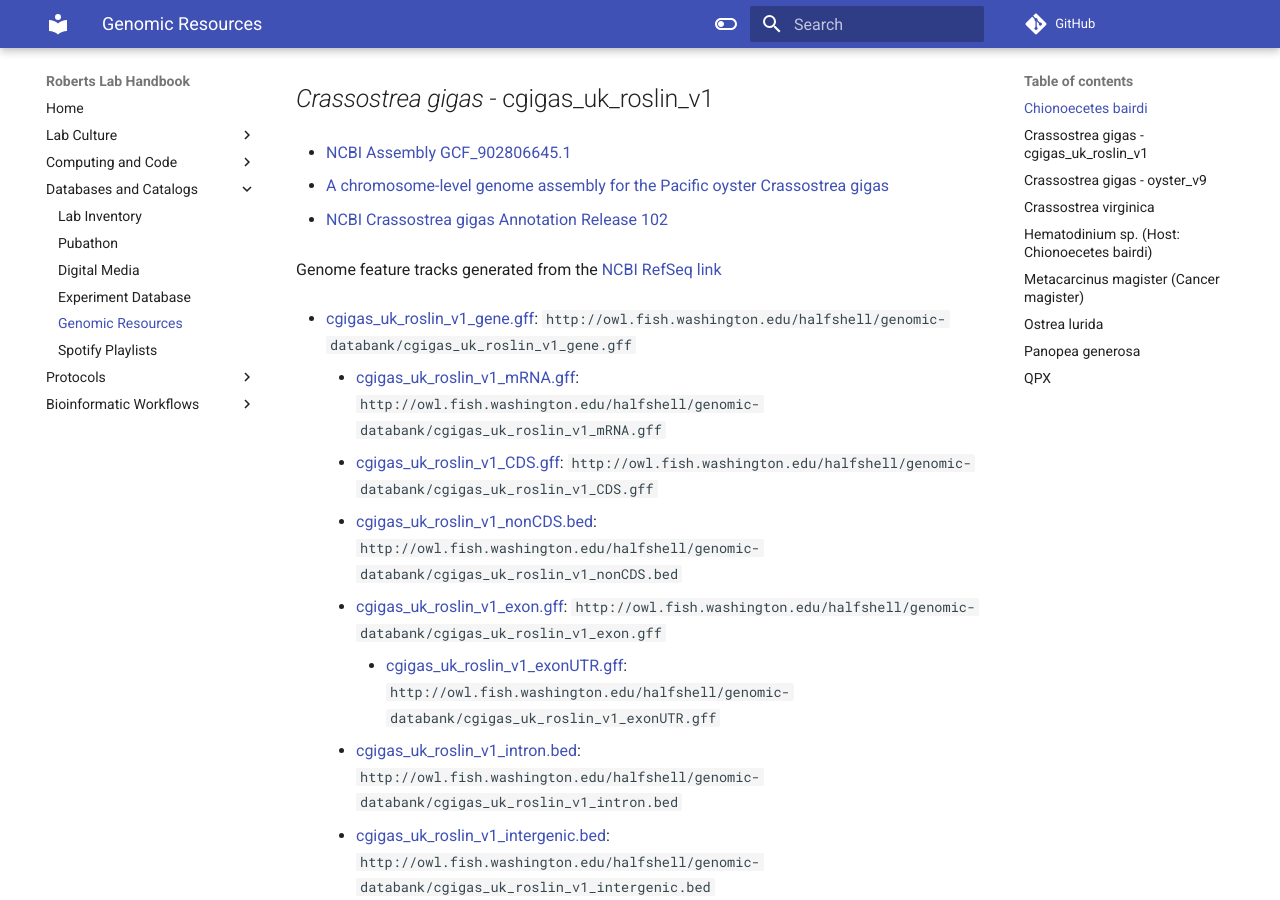
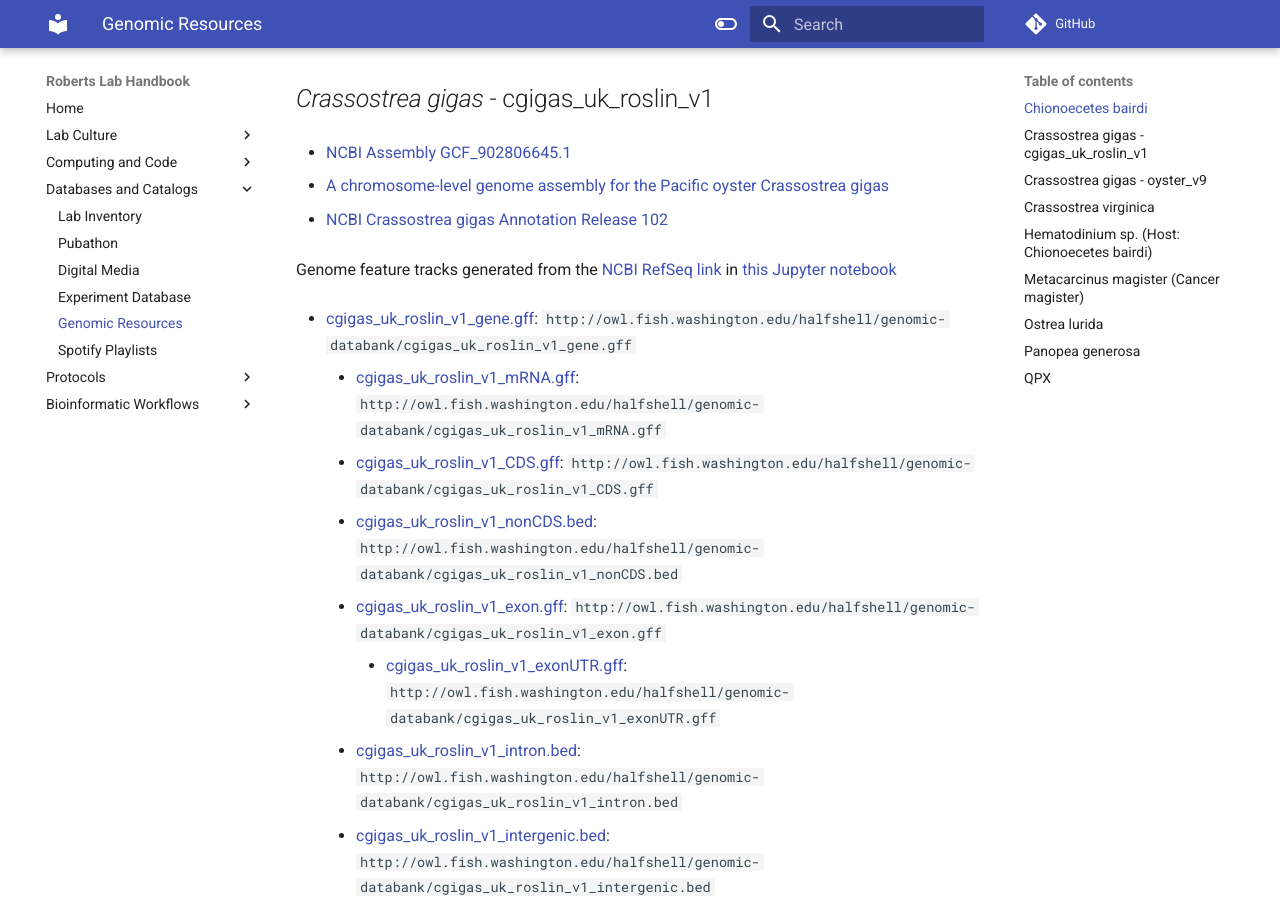
Before and after one commit to RobertsLab/resources, an MkDocs documentation site: the page built from docs/Genomic-Resources.md, in a window 1280 px wide and 900 px high, scrolled down 4281 px. Built offline with MkDocs 1.6.1 and Material for MkDocs 9.7.7, drawn with Linux system fonts in a browser that asks for light colours; comment, search, counter and statistics services are not loaded.

Commit message:
Update Genomic-Resources.md

```diff
--- a/docs/Genomic-Resources.md
+++ b/docs/Genomic-Resources.md
@@ -220,7 +220,7 @@ Transcriptomes
 
 - [NCBI Crassostrea gigas Annotation Release 102](https://www.ncbi.nlm.nih.gov/genome/annotation_euk/Crassostrea_gigas/102/)
 
-Genome feature tracks generated from the [NCBI RefSeq link](https://ftp.ncbi.nlm.nih.gov/genomes/all/GCF/902/806/645/GCF_902806645.1_cgigas_uk_roslin_v1/)
+Genome feature tracks generated from the [NCBI RefSeq link](https://ftp.ncbi.nlm.nih.gov/genomes/all/GCF/902/806/645/GCF_902806645.1_cgigas_uk_roslin_v1/) in [this Jupyter notebook](https://github.com/RobertsLab/project-gigas-oa-meth/blob/master/code/08-Generating-Genome-Feature-Tracks.ipynb)
 
 - [cgigas_uk_roslin_v1_gene.gff](http://owl.fish.washington.edu/halfshell/genomic-databank/cgigas_uk_roslin_v1_gene.gff): `http://owl.fish.washington.edu/halfshell/genomic-databank/cgigas_uk_roslin_v1_gene.gff`
     - [cgigas_uk_roslin_v1_mRNA.gff](http://owl.fish.washington.edu/halfshell/genomic-databank/cgigas_uk_roslin_v1_mRNA.gff): `http://owl.fish.washington.edu/halfshell/genomic-databank/cgigas_uk_roslin_v1_mRNA.gff`
```
